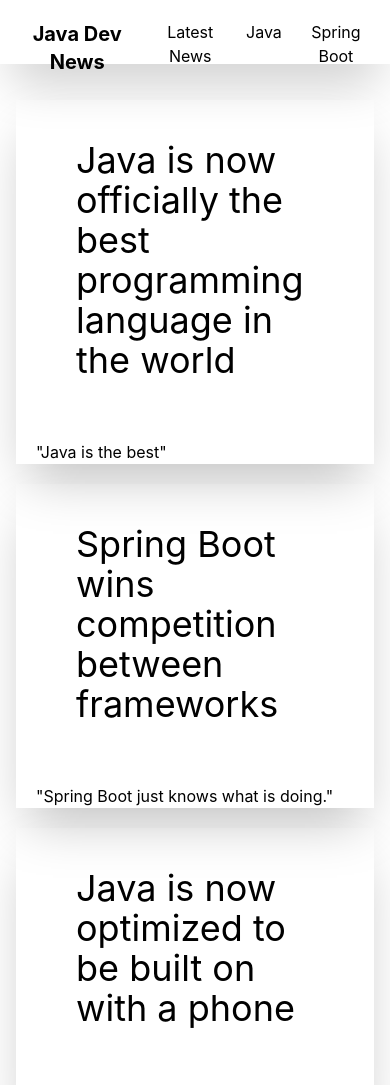
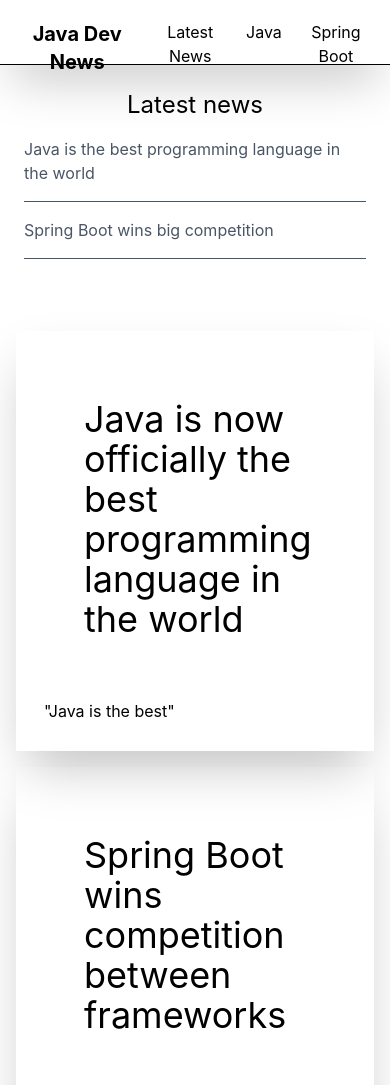
Before and after one commit to AlbertTopallaj/news-site, a website built with Vite: page index.html in a window 390 px wide. Shown: the top 1085 px of the page. Built offline with nearby package versions, Linux system fonts and the light colour scheme.

Commit message:
fix: the sidebar responsivity now works

```diff
--- a/index.html
+++ b/index.html
@@ -17,11 +17,18 @@
     <li class="cursor-pointer text-l md:text-xl hover:text-gray-500">Spring Boot</li>
   </ul>
 
-    <div class="flex mt-16">
+  <div class="flex flex-col md:flex-row mt-16">
+
+    <div class="block md:w-64 md:flex-shrink-0 md:border-l md:sticky md:top-16 p-6 border-t md:border-t-0">
+      <h1 class="text-2xl text-wrap text-center ">Latest news</h1>
+      <p class="mt-4 mb-4 pb-4 border-b text-gray-600">Java is the best programming language in the world</p>
+      <p class="mt-4 mb-4 pb-4 border-b text-gray-600">Spring Boot wins big competition</p>
+    </div>
+
 
     <div class="flex-1 px-4 mt-4">
       <a href="javabestlanguage.html">
-    <div class="w-full shadow-2xl my-4 hover:bg-gray-500 cursor-pointer">
+        <div class="w-full p-2 shadow-2xl my-4 hover:bg-gray-500 cursor-pointer">
           <h1 class="text-4xl m-5 p-10 text-wrap">Java is now officially the best programming language in the world</h1>
           <p class="m-5">"Java is the best"</p>
         </div>
@@ -29,25 +36,20 @@
 
 
       <a href="springbootwinscompetition.html">
-  <div class="w-full shadow-2xl my-4 hover:bg-gray-500 cursor-pointer">
+        <div class="w-full p-2 shadow-2xl my-4 hover:bg-gray-500 cursor-pointer">
           <h1 class="text-4xl m-5 p-10 text-wrap">Spring Boot wins competition between frameworks</h1>
           <p class="m-5">"Spring Boot just knows what is doing."</p>
         </div>
       </a>
 
       <a href="javaphone.html">
-  <div class="w-full shadow-2xl my-4 hover:bg-gray-500 cursor-pointer">
+        <div class="w-full p-2 shadow-2xl my-4 hover:bg-gray-500 cursor-pointer">
           <h1 class="text-4xl m-5 p-10 text-wrap">Java is now optimized to be built on with a phone</h1>
           <p class="m-5">"So working on the move is a thing now"</p>
         </div>
       </a>
     </div>
 
-  <div class="hidden md:block w-64 flex-shrink-0 border-l sticky top-16 overflow-y-auto p-6 bg-white">
-    <h1 class="text-2xl text-wrap text-center ">Latest news</h1>
-    <p class="mt-4 mb-4 pb-4 border-b text-gray-600">Java is the best programming language in the world</p>
-    <p class="mt-4 mb-4 pb-4 border-b text-gray-600">Spring Boot wins big competition</p>
-  </div>
 
   </div>
 
```
Lines whose indentation alone changed are shown as unchanged.
